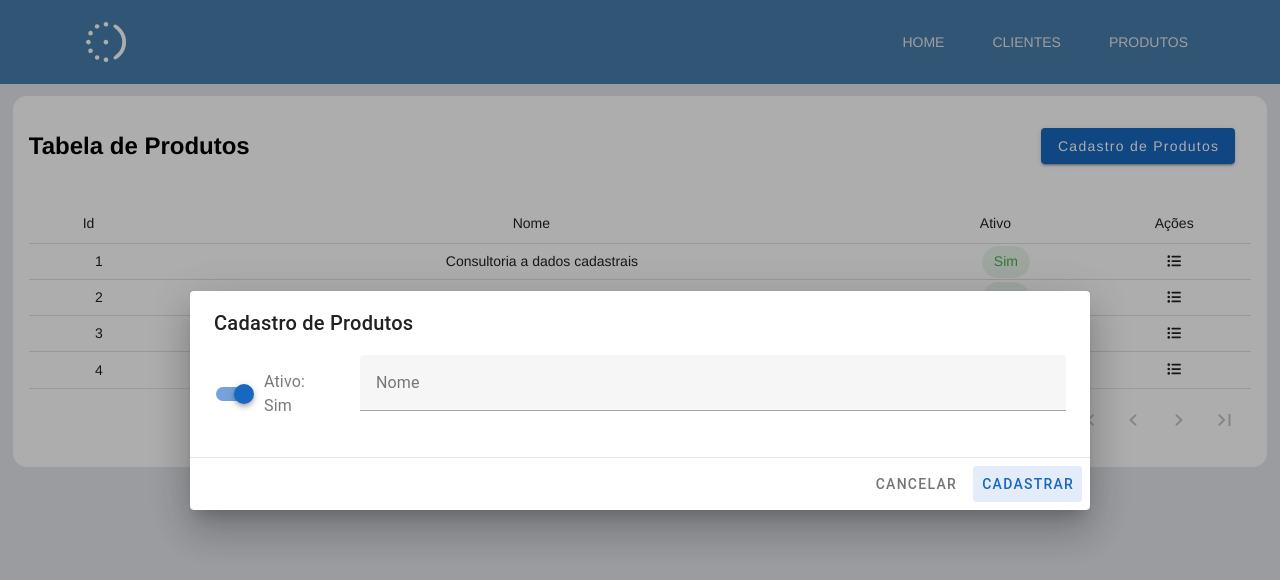
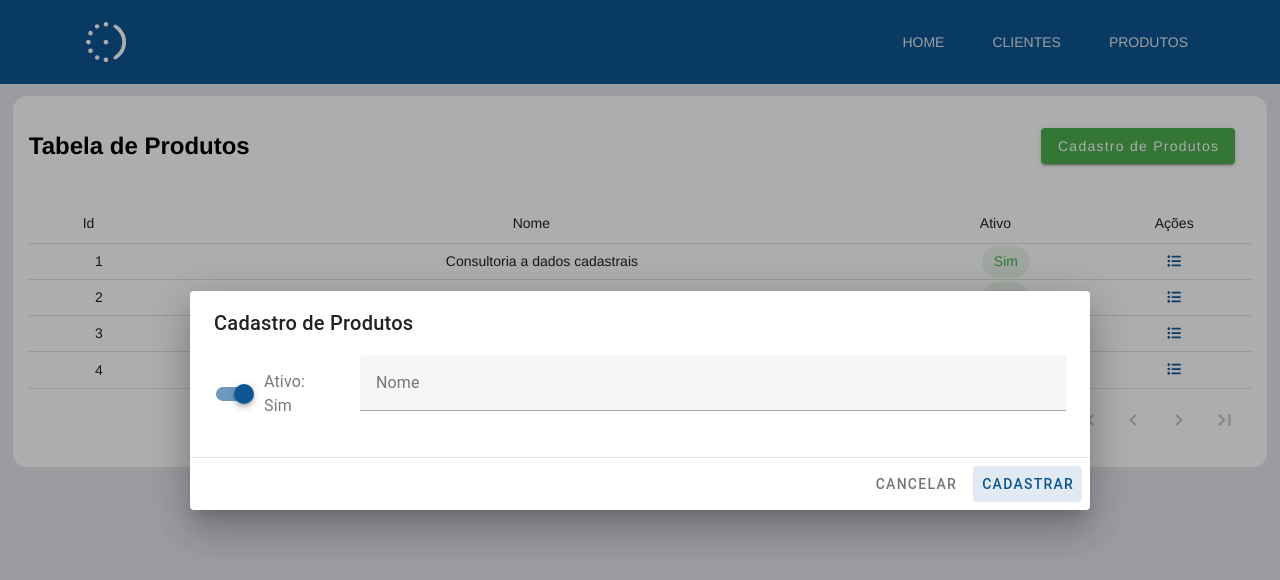
Before and after one commit to Trovarelli/vue-crud-app, a Vue app: page /produtos in a window 1280 px wide. Both pictures are taken after a click on the button "Cadastro de Produtos". Shown: the top 580 px of the page. Built offline with nearby package versions, Linux system fonts and the light colour scheme.

Commit message:
ajustes de estilo na navbar e mudança de cores dos botões e icones

```diff
--- a/src/components/CadastroClienteModal.vue
+++ b/src/components/CadastroClienteModal.vue
@@ -5,7 +5,7 @@
         <v-btn
           class="text-none font-weight-regular"
           text="Cadastro de Clientes"
-          color="primary"
+          color="success"
           v-bind="activatorProps"
         ></v-btn>
       </template>
@@ -19,7 +19,7 @@
                   v-model="cliente.ativo"
                   :label="`Ativo: ${cliente.ativo}`"
                   false-value="Não"
-                  color="primary"
+                  color="#0c5693"
                   true-value="Sim"
                   hide-details
                 ></v-switch>
@@ -27,7 +27,7 @@
               <v-col cols="12" sm="8" md="10">
                 <v-text-field
                   v-model="cliente.name"
-                  color="primary"
+                  color="#0c5693"
                   :rules="nameRules"
                   label="Nome"
                   required
@@ -38,7 +38,7 @@
                 <v-text-field
                   v-model="cliente.document"
                   v-mask="'###.###.###-##'"
-                  color="primary"
+                  color="#0c5693"
                   :rules="documentRules"
                   label="Documento(CPF)"
                   required
@@ -48,7 +48,7 @@
                 <v-text-field
                   v-model="cliente.phone"
                   v-mask="['(##) ####-####', '(##) #####-####']"
-                  color="primary"
+                  color="#0c5693"
                   :rules="phoneRules"
                   label="Telefone"
                   required
@@ -57,7 +57,7 @@
               <v-col cols="12" sm="6">
                 <v-text-field
                   v-model="cliente.email"
-                  color="primary"
+                  color="#0c5693"
                   :rules="emailRules"
                   label="E-mail"
                   required
@@ -67,7 +67,7 @@
                 <!-- O multiple esta habilitado condicionalmente devido a um bug do vuetify -->
                 <v-combobox
                   v-model="cliente.produtosIds"
-                  color="primary"
+                  color="#0c5693"
                   :items="produtos"
                   item-title="name"
                   item-value="id"
@@ -88,7 +88,7 @@
           <v-btn text="Cancelar" variant="plain" @click="handleClose"></v-btn>
 
           <v-btn
-            color="primary"
+            color="#0c5693"
             :text="clienteId ? 'Atualizar' : 'Cadastrar'"
             variant="tonal"
             @click="handleValidation"
--- a/src/components/CadastroProdutoModal.vue
+++ b/src/components/CadastroProdutoModal.vue
@@ -5,7 +5,7 @@
         <v-btn
           class="text-none font-weight-regular"
           text="Cadastro de Produtos"
-          color="primary"
+          color="success"
           v-bind="activatorProps"
         ></v-btn>
       </template>
@@ -19,7 +19,7 @@
                   v-model="produto.ativo"
                   :label="`Ativo: ${produto.ativo}`"
                   false-value="Não"
-                  color="primary"
+                  color="#0c5693"
                   true-value="Sim"
                   hide-details
                 ></v-switch>
@@ -28,7 +28,7 @@
                 <v-text-field
                   v-model="produto.name"
                   :rules="nameRules"
-                  color="primary"
+                  color="#0c5693"
                   label="Nome"
                   required
                 ></v-text-field>
@@ -45,7 +45,7 @@
           <v-btn text="Cancelar" variant="plain" @click="handleClose"></v-btn>
 
           <v-btn
-            color="primary"
+            color="#0c5693"
             :text="produtoId ? 'Atualizar' : 'Cadastrar'"
             variant="tonal"
             @click="handleValidation"
--- a/src/components/Navbar.vue
+++ b/src/components/Navbar.vue
@@ -88,7 +88,7 @@ export default defineComponent({
 @import "@/assets/scss/_variables.scss";
 
 header {
-  background-color: #0c5693b6;
+  background-color: $primary;
   z-index: 99;
   width: 100%;
   position: fixed;
@@ -208,17 +208,15 @@ header {
 }
 
 .scrolled-nav {
-  background-color: $primary;
   box-shadow:
     0 4px 6px -1px rgb(0, 0, 0, 0.1),
     0 2px 4px -1px rgb(0, 0, 0, 0.06);
 
   nav {
     padding: 8px 0;
-
     .branding {
       img {
-        width: 60px;
+        width: 40px;
       }
     }
   }
--- a/src/components/ProdutosClientesModal.vue
+++ b/src/components/ProdutosClientesModal.vue
@@ -17,7 +17,7 @@
                 <!-- O multiple esta habilitado condicionalmente devido a um bug do vuetify -->
                 <v-combobox
                   v-model="cliente.produtosIds"
-                  color="primary"
+                  color="#0c5693"
                   :items="produtos"
                   item-title="name"
                   item-value="id"
@@ -38,7 +38,7 @@
           <v-btn text="Cancelar" variant="plain" @click="handleClose"></v-btn>
 
           <v-btn
-            color="primary"
+            color="#0c5693"
             text="Associar"
             variant="tonal"
             @click="handleAssociarProdutos"
--- a/src/views/Clientes.vue
+++ b/src/views/Clientes.vue
@@ -74,7 +74,7 @@
                 <font-awesome-icon
                   icon="list-dots"
                   class="cursor-pointer"
-                  color="primary"
+                  color="#0c5693"
                   dark
                   v-bind="props"
                 />
--- a/src/views/Produtos.vue
+++ b/src/views/Produtos.vue
@@ -52,7 +52,7 @@
                 <font-awesome-icon
                   icon="list-dots"
                   class="cursor-pointer"
-                  color="primary"
+                  color="#0c5693"
                   dark
                   v-bind="props"
                 />
```
